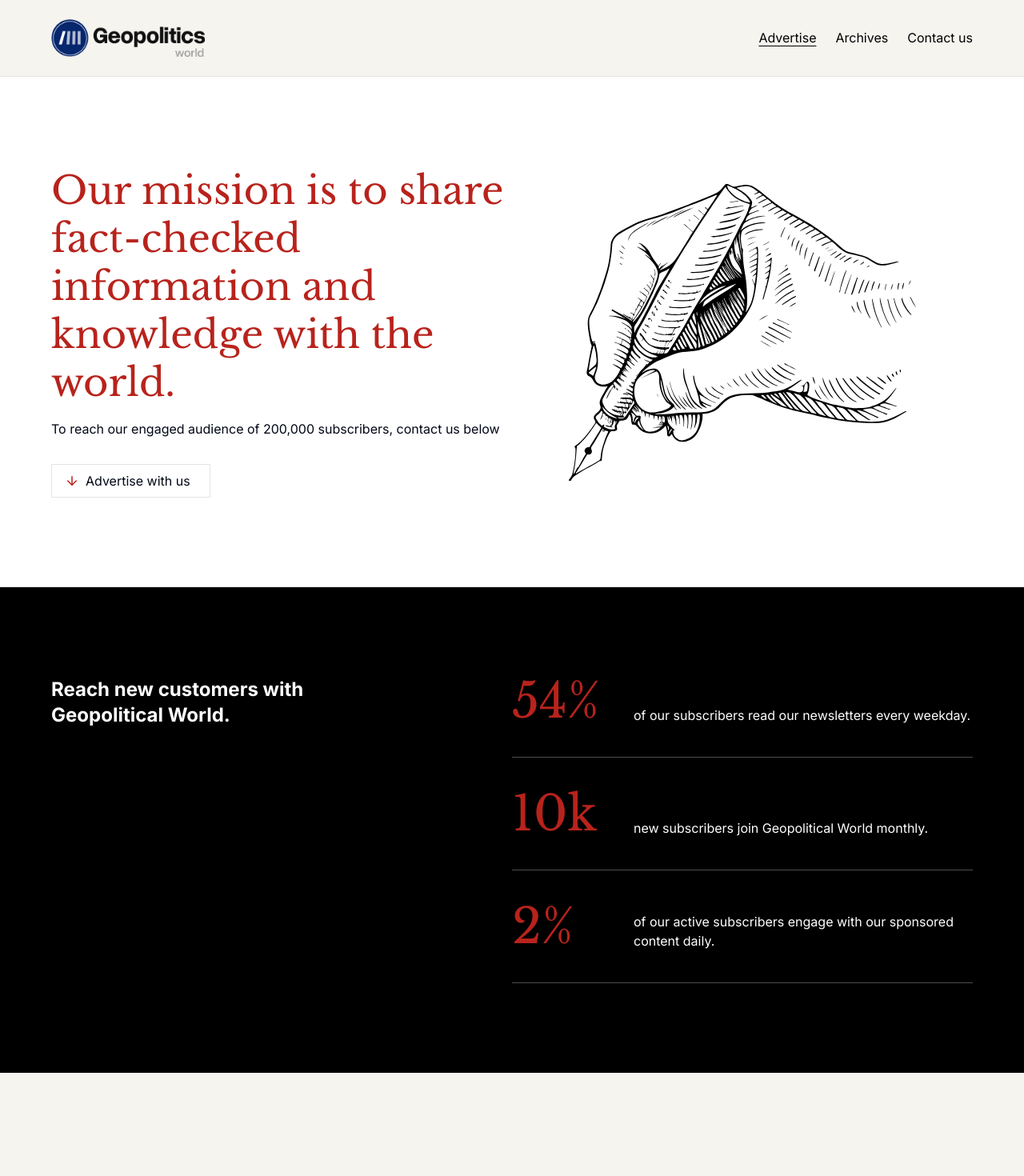
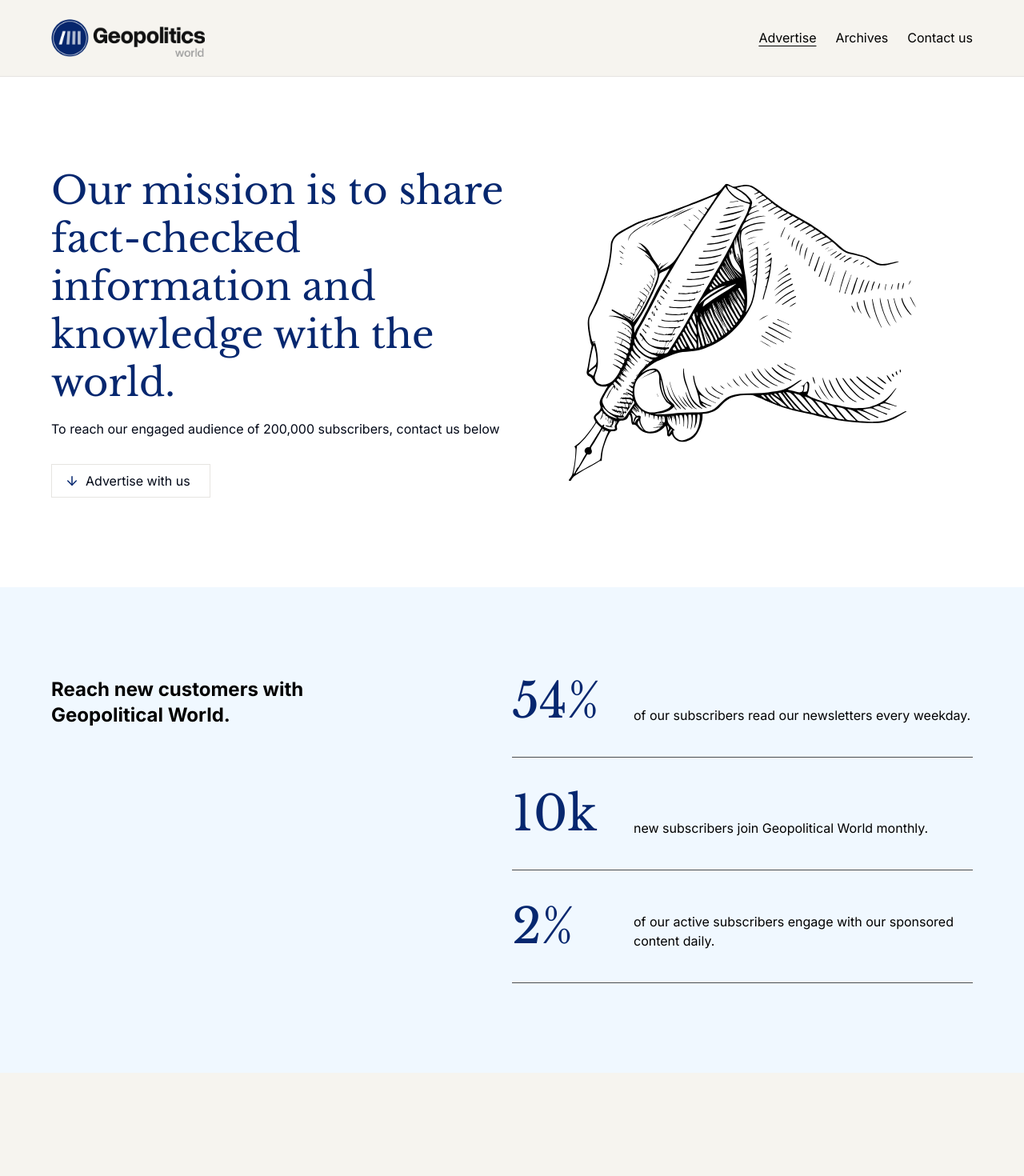
Before and after one commit to Elango-Sagravia/geo-politics, a Next.js app: page /advertise in a window 1280 px wide. Shown: the top 1470 px of the page at 80% size. Built offline with nearby package versions, Linux system fonts and the light colour scheme.

Commit message:
added new color

```diff
--- a/app/globals.css
+++ b/app/globals.css
@@ -40,8 +40,9 @@ input {
     --chart-3: 197 37% 24%;
     --chart-4: 43 74% 66%;
     --chart-5: 27 87% 67%;
-    --nl-primary: 2.69 73.58% 41.57%;
+    --nl-primary: 221 90% 23%;
     --nl-seconday: 42.86 28% 95.1%;
+    --nl-new-seconday: 208 100% 97%;
     --nl-button-border: 36 9.09% 89.22%;
     --nl-separator-border: 0 0% 30.2%;
     --nl-blog-para: 0 0% 50.2%;
--- a/components/ui/advertiseHero/advertiseHero.js
+++ b/components/ui/advertiseHero/advertiseHero.js
@@ -19,7 +19,7 @@ export default function AdvertiseHero() {
           </h1>
           <p className="pt-4 pb-8">{content.advertise.hero.subTitle}</p>
           <PrimaryInterLinkButton>
-            <ArrowDown size={18} color="hsl(2.69 73.58% 41.57%)" />
+            <ArrowDown size={18} color="hsl(221 90% 23%)" />
             <span className="px-2">{content.advertise.hero.buttonText}</span>
           </PrimaryInterLinkButton>
         </div>
--- a/components/ui/advertiseQuestion/advertiseQuestion.js
+++ b/components/ui/advertiseQuestion/advertiseQuestion.js
@@ -12,7 +12,7 @@ export default function AdvertiseQuestion() {
           Still got questions?
         </h5>
         <PrimaryLinkButton className="max-w-40 mt-20" href="/contact">
-          <ArrowRight size={18} color="hsl(2.69 73.58% 41.57%)" />
+          <ArrowRight size={18} color="hsl(221 90% 23%)" />
           <span className="px-2">Contact Us</span>
         </PrimaryLinkButton>
       </div>
--- a/components/ui/advertiseStatus/advertiseStatus.js
+++ b/components/ui/advertiseStatus/advertiseStatus.js
@@ -4,8 +4,8 @@ import content from "@/content/content";
 
 export default function AdvertiseStatus() {
   return (
-    <div className="bg-black">
-      <section className="px-4 md:px-16 py-28 bg-black text-white max-w-7xl mx-auto">
+    <div className="bg-nl_new_sec_background">
+      <section className="px-4 md:px-16 py-28 bg-nl_new_sec_background text-black max-w-7xl mx-auto">
         <div className="flex flex-col md:flex-row">
           <div className="flex-1">
             <h2 className="text-2xl w-full text-center md:text-left md:w-4/5 lg:w-2/3 mb-10 md:mb-0 font-bold">
--- a/components/ui/fancyCard/fancyCard.js
+++ b/components/ui/fancyCard/fancyCard.js
@@ -16,7 +16,7 @@ export default function FancyCard({ article }) {
       </div>
       <Link
         href={`archives/${article.slug}`}
-        className="flex-1 bg-black text-white flex flex-col justify-center py-8"
+        className="flex-1 bg-nl_new_sec_background text-black flex flex-col justify-center py-8"
       >
         <div className="flex items-center gap-2 py-4 px-4 sm:px-16 text-nl_background">
           <p className="text-[12px] font-bold uppercase">
--- a/components/ui/gridContainer/gridContainer.js
+++ b/components/ui/gridContainer/gridContainer.js
@@ -50,7 +50,7 @@ export default function GridContainer({
             className="flex px-4 py-2 border items-center gap-2"
             href="/archives"
           >
-            <BookOpen size={18} color="hsl(2.69 73.58% 41.57%)" />
+            <BookOpen size={18} color="hsl(221 90% 23%)" />
             See archives
           </Link>
         </div>
--- a/tailwind.config.js
+++ b/tailwind.config.js
@@ -63,6 +63,7 @@ module.exports = {
         },
         nl_background: "hsl(var(--nl-primary))",
         nl_sec_background: "hsl(var(--nl-seconday))",
+        nl_new_sec_background: "hsl(var(--nl-new-seconday))",
         nl_button_border: "hsl(var(--nl-button-border))",
         nl_blog_para: "hsl(var(--nl-blog-para))",
         nl_separator_border: "hsl(var(--nl-separator-border))",
```
